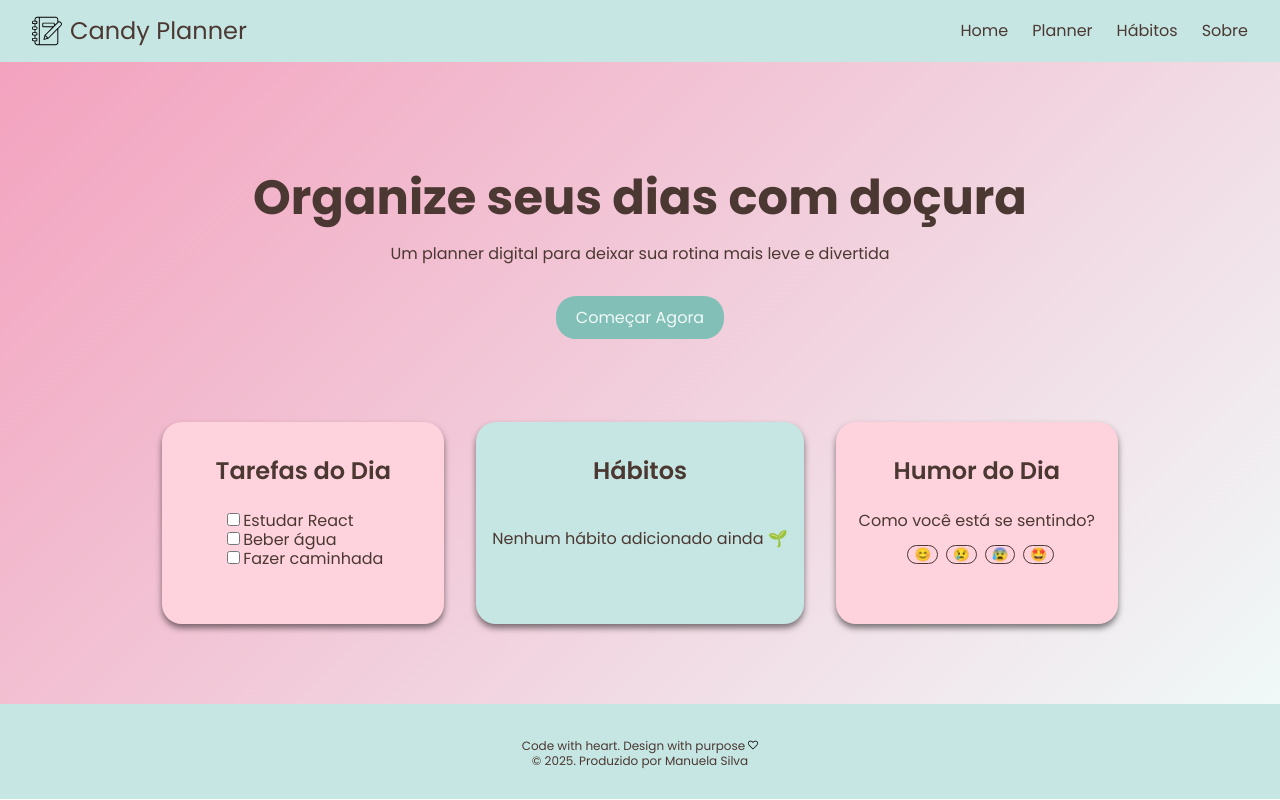
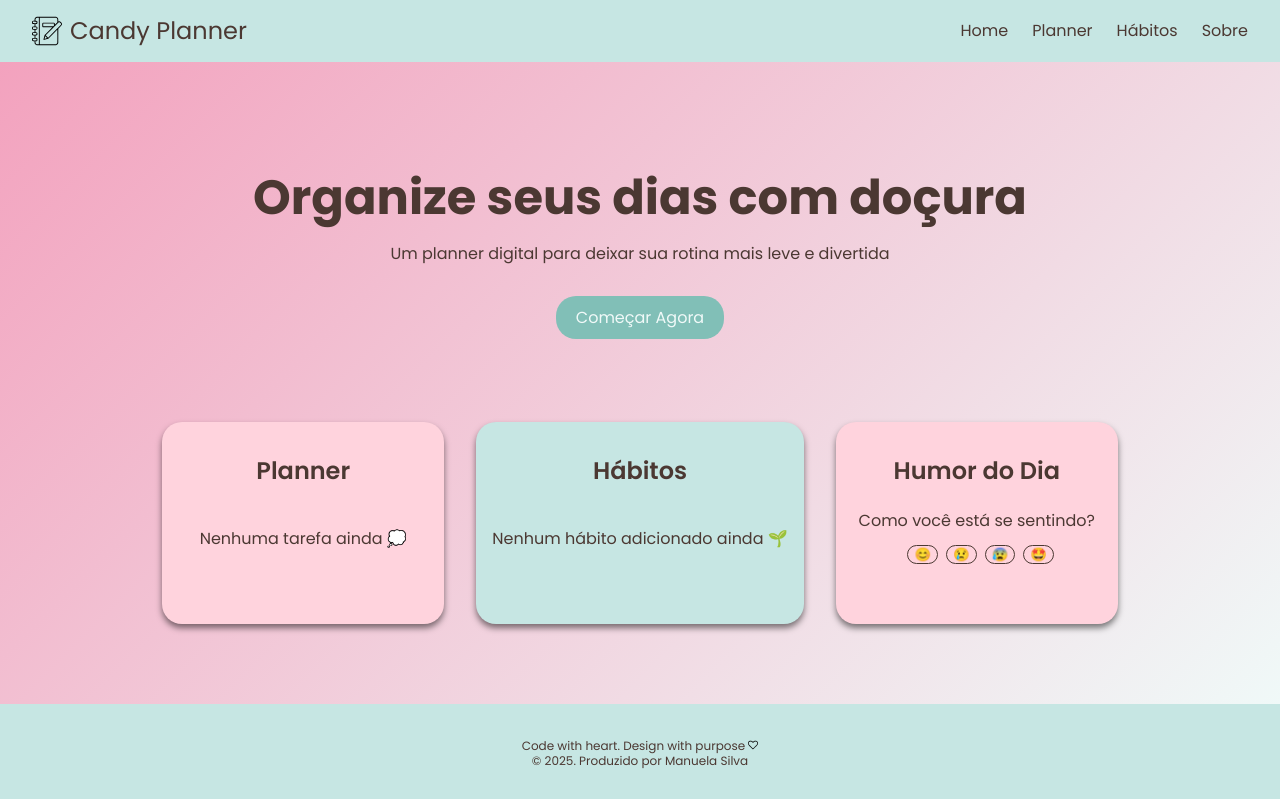
Before and after one commit to netuninho/candy-planner, a React (Vite) app: page / in a window 1280 px wide. Built offline with nearby package versions, Linux system fonts and the light colour scheme.

Commit message:
feat: atualizando componente TaskList

```diff
--- a/src/components/TaskList.tsx
+++ b/src/components/TaskList.tsx
@@ -1,4 +1,5 @@
-import React from "react";
+import { useNotesManager } from "../hooks/useNotesManager";
+import { useState } from "react";
 
 interface Task {
   id: number;
@@ -6,15 +7,25 @@ interface Task {
   done: boolean;
 }
 
-interface TaskListProps {
-  tasks: Task[];
-  toggleTask: (id: number) => void;
-}
+export default function TaskList() {
+  const { notes } = useNotesManager("plannerPlans");
+  const [tasks, setTasks] = useState<Task[]>(
+    notes.map((note) => ({ ...note, done: false }))
+  );
 
-const TaskList: React.FC<TaskListProps> = ({ tasks, toggleTask }) => {
+  const toggleTask = (id: number) => {
+    setTasks((prev) =>
+      prev.map((task) =>
+        task.id === id ? { ...task, done: !task.done } : task
+      )
+    );
+  };
+
   return (
     <ul className="tasks">
-      {tasks.map(task => (
+      {tasks.length === 0 && <p>Nenhuma tarefa ainda 💭</p>}
+
+      {tasks.map((task) => (
         <li key={task.id}>
           <input
             type="checkbox"
@@ -27,6 +38,4 @@ const TaskList: React.FC<TaskListProps> = ({ tasks, toggleTask }) => {
       ))}
     </ul>
   );
-};
-
-export default TaskList;
+}
--- a/src/pages/Home.tsx
+++ b/src/pages/Home.tsx
@@ -38,7 +38,7 @@ const Home = () => {
         </section>
 
         <section className="cards">
-          <Card title="Tarefas do Dia" color="#FFD3DD">
+          <Card title="Planner" color="#FFD3DD">
             <TaskList tasks={tasks} toggleTask={toggleTask} />
           </Card>
 
```
